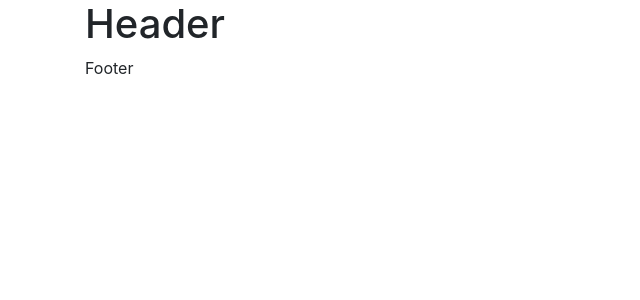
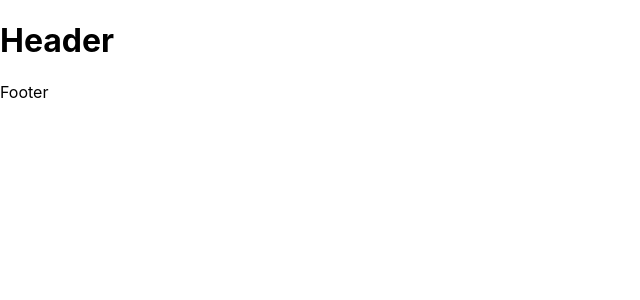
Before and after one commit to jameacle09/csileavemanagementsystem, a React (Create React App) app in the folder leavemanagement/: page / in a window 1280 px wide. Shown: the top 300 px of the page, without its empty margins (0-640 px from the left). Built offline with nearby package versions, Linux system fonts and the light colour scheme.

Commit message:
Update front-end code

```diff
--- a/leavemanagement/package.json
+++ b/leavemanagement/package.json
@@ -3,8 +3,8 @@
   "version": "0.1.0",
   "private": true,
   "dependencies": {
-    "react": "^16.6.3",
-    "react-dom": "^16.6.3",
+    "react": "^16.7.0",
+    "react-dom": "^16.7.0",
     "react-scripts": "2.1.1"
   },
   "scripts": {
--- a/leavemanagement/public/index.html
+++ b/leavemanagement/public/index.html
@@ -20,10 +20,6 @@
       Learn how to configure a non-root public URL by running `npm run build`.
     -->
     <title>React App</title>
-    <link rel="stylesheet" href="https://stackpath.bootstrapcdn.com/bootstrap/4.1.3/css/bootstrap.min.css" integrity="sha384-MCw98/SFnGE8fJT3GXwEOngsV7Zt27NXFoaoApmYm81iuXoPkFOJwJ8ERdknLPMO" crossorigin="anonymous">
-    <script src="https://code.jquery.com/jquery-3.3.1.slim.min.js" integrity="sha384-q8i/X+965DzO0rT7abK41JStQIAqVgRVzpbzo5smXKp4YfRvH+8abtTE1Pi6jizo" crossorigin="anonymous"></script>
-    <script src="https://cdnjs.cloudflare.com/ajax/libs/popper.js/1.14.3/umd/popper.min.js" integrity="sha384-ZMP7rVo3mIykV+2+9J3UJ46jBk0WLaUAdn689aCwoqbBJiSnjAK/l8WvCWPIPm49" crossorigin="anonymous"></script>
-    <script src="https://stackpath.bootstrapcdn.com/bootstrap/4.1.3/js/bootstrap.min.js" integrity="sha384-ChfqqxuZUCnJSK3+MXmPNIyE6ZbWh2IMqE241rYiqJxyMiZ6OW/JmZQ5stwEULTy" crossorigin="anonymous"></script>
   </head>
   <body>
     <noscript>
--- a/leavemanagement/src/App.js
+++ b/leavemanagement/src/App.js
@@ -3,11 +3,13 @@ import Header from './common/Header';
 import Footer from './common/Footer';
 
 
+
 class App extends Component {
   render() {
     return (
-      <div className="container">
+      <div>
         <Header />
+
         <Footer />
       </div>
     );
```
Also changed, not shown: leavemanagement/src/common/Header.js (indentation only), 1 other file (tests, documents, lock files or other folders).
